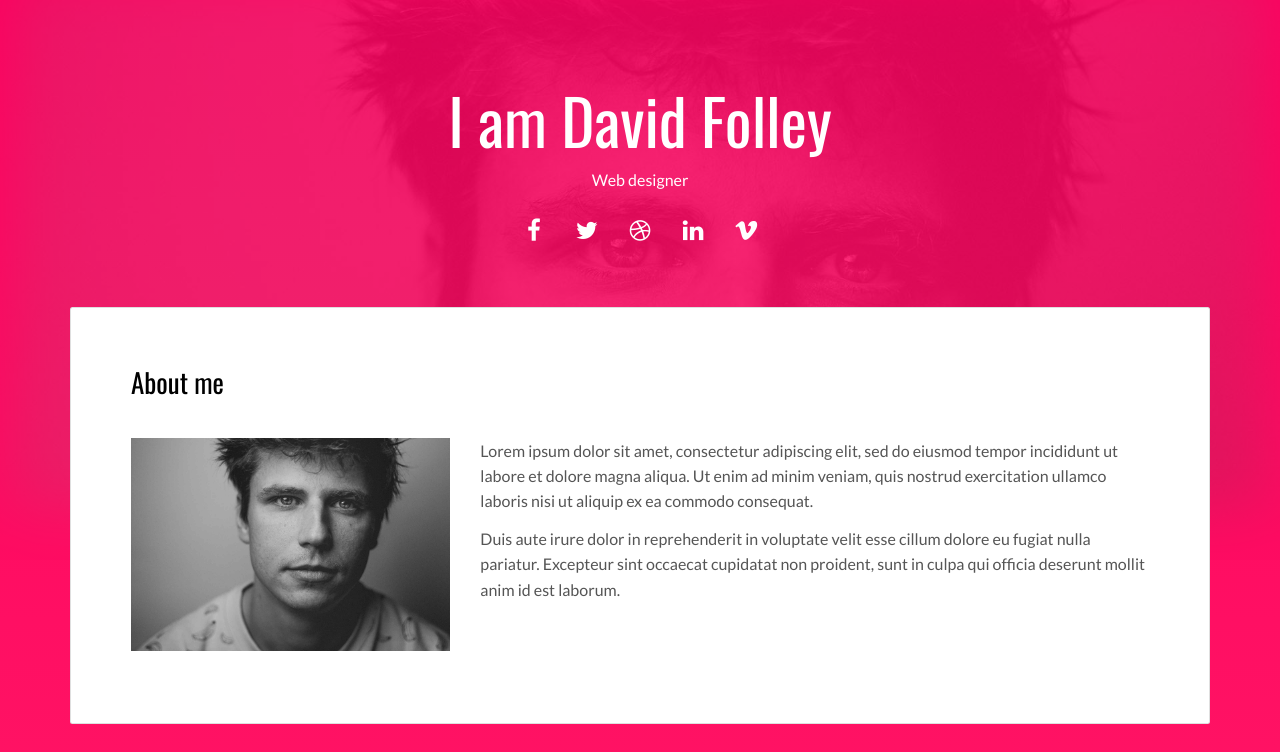
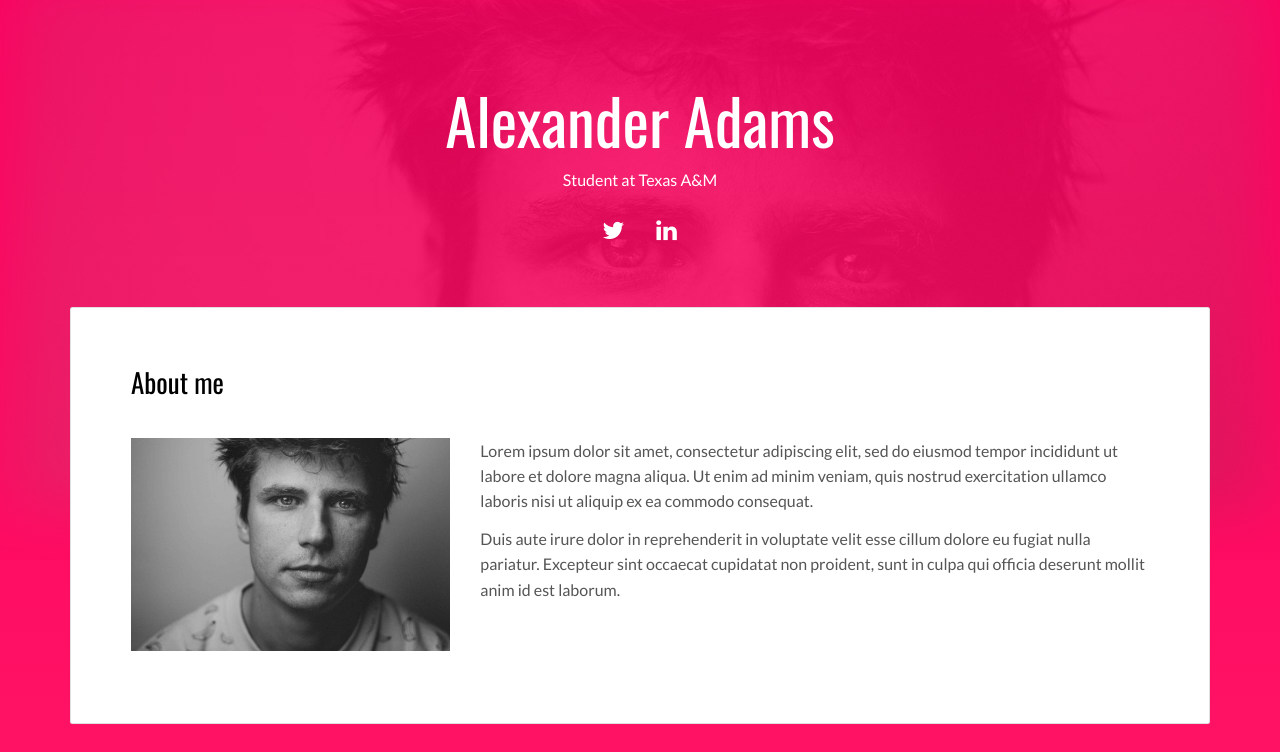
Before and after one commit to LilBit101/LilBit101.github.io, a plain HTML site: page index.html in a window 1280 px wide. Shown: the top 752 px of the page. Drawn offline with nearby package versions, Linux system fonts and the light colour scheme.

Commit message:
Update index.html

```diff
--- a/index.html
+++ b/index.html
@@ -27,23 +27,14 @@
 <main class="content-wrapper">
   <header class="white-text-container section-container">
     <div class="text-center">
-      <h1>I am David Folley</h1>
-      <p>Web designer</p>
+      <h1>Alexander Adams</h1>
+      <p>Student at Texas A&M</p>
       <p>
-        <a class="fa-icon fa-icon-2x" href="https://facebook.com/" title="">
-          <i class="fa fa-facebook"></i>
-        </a>
         <a class="fa-icon fa-icon-2x" href="https://twitter.com/" title="">
           <i class="fa fa-twitter"></i>
         </a>
-        <a class="fa-icon fa-icon-2x" href="https://dribbble.com/" title="">
-          <i class="fa fa-dribbble"></i>
-        </a>
         <a class="fa-icon fa-icon-2x" href="https://www.linkedin.com/" title="">
           <i class="fa fa-linkedin"></i>
-        </a>
-        <a class="fa-icon fa-icon-2x" href="https://vimeo.com/" title="">
-          <i class="fa fa-vimeo"></i>
         </a>
       </p>
     </div>
```
